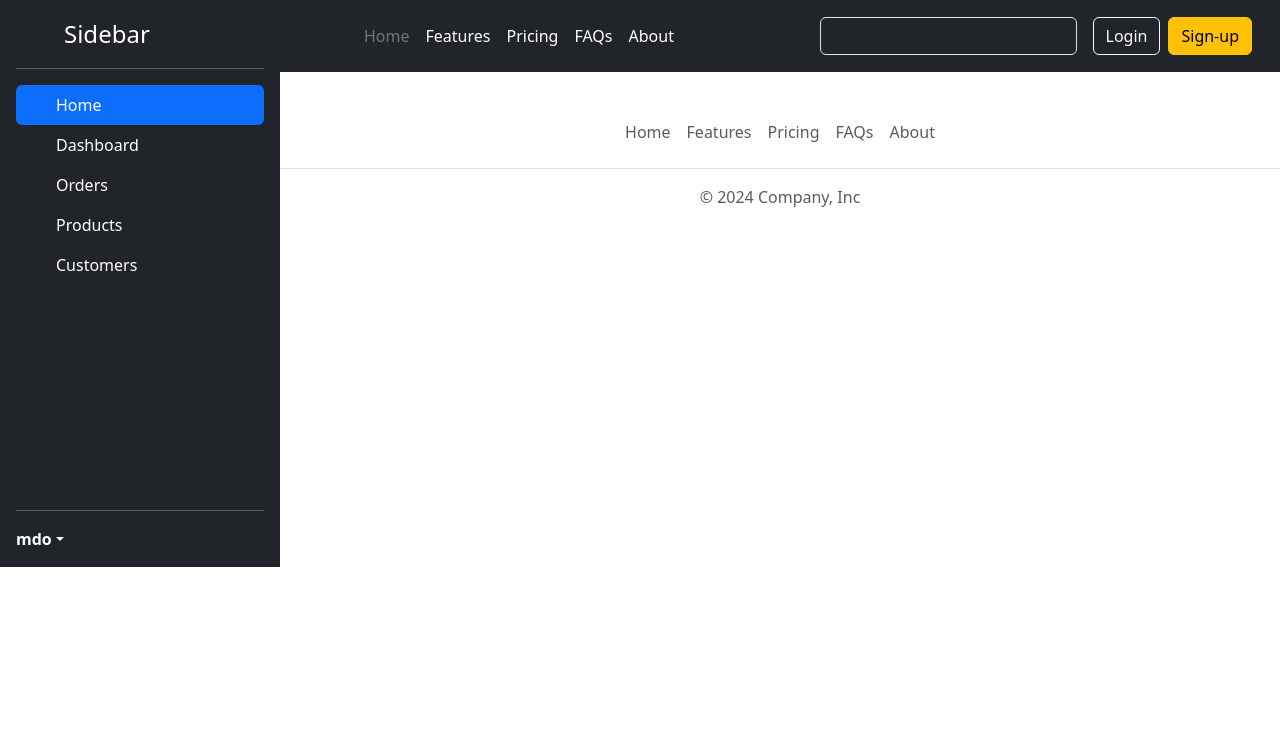
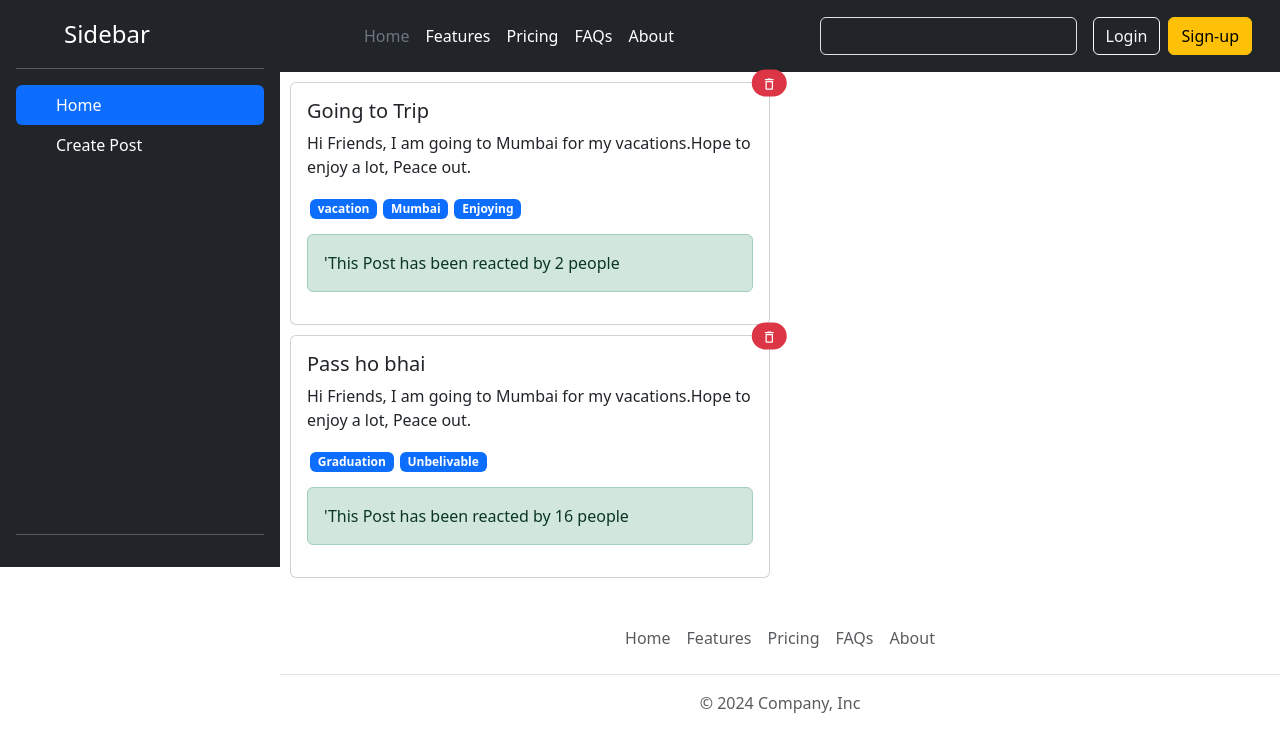
Before and after one commit to Anand-wase/React, a React (Vite) app in the folder social-media/: page / in a window 1280 px wide. Shown: the top 752 px of the page. Built offline with nearby package versions, Linux system fonts and the light colour scheme.

Commit message:
added delete Post fuctionality

```diff
--- a/social-media/src/App.css
+++ b/social-media/src/App.css
@@ -8,3 +8,18 @@
 .content{
   width: 100%;
 }
+.post-card{
+  margin: 10px;
+}
+.createPost{
+  border: 2px;
+  border-radius: 3;
+  margin: 10px;
+}
+.hashtag{
+  margin: 0px 3px;
+}
+.reactions{
+  width: 100%;
+  margin: 15px 0px 0px 0px;
+}
--- a/social-media/src/App.jsx
+++ b/social-media/src/App.jsx
@@ -2,18 +2,27 @@ import './App.css'
 import Header from './components/Header'
 import Footer from './components/Footer'
 import SideBar from './components/SideBar'
+import { useState } from 'react'
+import CreatePost from './components/CreatePost'
+import PostList from './components/PostList'
+import PostlistProvider from './store/post-list-store'
 
 function App() {
-
+  const [selectedTab, setSelectedTab] = useState('Home')
+  const handleClick = (tab) =>{
+    setSelectedTab(tab);
+  }
   return (
-    <div className='app-container'>
-      <div className='sideBarContent'><SideBar/></div>
+    <PostlistProvider>
+          <div className='app-container'>
+      <div className='sideBarContent'><SideBar selectedTab={selectedTab} onHandleClick={handleClick}/></div>
     <div className='content'>
     <Header/>
+    {selectedTab==="Home"? <PostList/> : <CreatePost/>}
     <Footer/>
     </div>
     </div>
-
+    </PostlistProvider>
 
   )
 }
--- a/social-media/src/components/CreatePost.jsx
+++ b/social-media/src/components/CreatePost.jsx
@@ -0,0 +1,18 @@
+const CreatePost = () => {
+  return <form className="createPost">
+  <div className="mb-3">
+    <label htmlFor="exampleInputEmail1" className="form-label">Email address</label>
+    <input type="email" className="form-control" id="exampleInputEmail1" aria-describedby="emailHelp"/>
+  </div>
+  <div className="mb-3">
+    <label htmlFor="exampleInputPassword1" className="form-label">Password</label>
+    <input type="password" className="form-control" id="exampleInputPassword1"/>
+  </div>
+  <div className="mb-3 form-check">
+    <input type="checkbox" className="form-check-input" id="exampleCheck1"/>
+    <label className="form-check-label" htmlFor="exampleCheck1">Check me out</label>
+  </div>
+  <button type="submit" className="btn btn-primary">Submit</button>
+</form>
+};
+export default CreatePost;
--- /dev/null
+++ b/social-media/src/components/Post.jsx
@@ -0,0 +1,21 @@
+import { MdOutlineDeleteOutline } from "react-icons/md";
+import { useContext } from "react";
+import { PostListContext } from "../store/post-list-store";
+
+const Post = ({post}) => {
+  const {deletePost} = useContext(PostListContext);
+  return <div className="card post-card" style={{width: '30rem'}}>
+  <div className="card-body">
+    <h5 className="card-title">{post.title}
+    <span className="position-absolute top-0 start-100 translate-middle badge rounded-pill bg-danger" onClick={()=>deletePost(post.id)}>
+    <MdOutlineDeleteOutline/>
+    <span className="visually-hidden">unread messages</span>
+  </span>
+    </h5>
+    <p className="card-text">{post.body}</p>
+    {post.tags.map((tag)=><span className="badge text-bg-primary hashtag" key={tag}>{tag}</span>)}
+    <div className="alert alert-success reactions" role="alert">'This Post has been reacted by {post.reactions} people</div>
+  </div>
+</div>
+};
+export default Post;
--- /dev/null
+++ b/social-media/src/components/PostList.jsx
@@ -0,0 +1,11 @@
+import { useContext } from "react";
+import Post from "./Post"
+import {PostListContext} from '../store/post-list-store'
+
+const PostList = () => {
+  const {postlist} = useContext(PostListContext);
+  return<>
+  {postlist.map((post)=><Post key={post.id} post={post}/>)}
+  </>
+};
+export default PostList;
--- a/social-media/src/components/SideBar.jsx
+++ b/social-media/src/components/SideBar.jsx
@@ -1,4 +1,4 @@
-const SideBar = () => {
+const SideBar = ({selectedTab, onHandleClick}) => {
   return <div className="d-flex flex-column flex-shrink-0 p-3 text-bg-dark sideBarContent" style={{width: '280px'}}>
   <a href="/" className="d-flex align-items-center mb-3 mb-md-0 me-md-auto text-white text-decoration-none">
     <svg className="bi pe-none me-2" width="40" height="32"><use xlinkHref="#bootstrap"></use></svg>
@@ -7,49 +7,19 @@ const SideBar = () => {
   <hr/>
   <ul className="nav nav-pills flex-column mb-auto">
     <li className="nav-item">
-      <a href="#" className="nav-link active" aria-current="page">
+      <a href="#" className={`nav-link text-white ${selectedTab === 'Home' ? 'active' : ''}`} aria-current="page" onClick={()=>onHandleClick('Home')}>
         <svg className="bi pe-none me-2" width="16" height="16"><use xlinkHref="#home"></use></svg>
         Home
       </a>
     </li>
     <li>
-      <a href="#" className="nav-link text-white">
+      <a href="#" className={`nav-link text-white ${selectedTab !== 'Home' ? 'active' : ''}`}  onClick={()=>onHandleClick('CreatePost')}>
         <svg className="bi pe-none me-2" width="16" height="16"><use xlinkHref="#speedometer2"></use></svg>
-        Dashboard
-      </a>
-    </li>
-    <li>
-      <a href="#" className="nav-link text-white">
-        <svg className="bi pe-none me-2" width="16" height="16"><use xlinkHref="#table"></use></svg>
-        Orders
-      </a>
-    </li>
-    <li>
-      <a href="#" className="nav-link text-white">
-        <svg className="bi pe-none me-2" width="16" height="16"><use xlinkHref="#grid"></use></svg>
-        Products
-      </a>
-    </li>
-    <li>
-      <a href="#" className="nav-link text-white">
-        <svg className="bi pe-none me-2" width="16" height="16"><use xlinkHref="#people-circle"></use></svg>
-        Customers
+        Create Post
       </a>
     </li>
   </ul>
   <hr/>
-  <div className="dropdown">
-    <a href="#" className="d-flex align-items-center text-white text-decoration-none dropdown-toggle" data-bs-toggle="dropdown" aria-expanded="false">
-      <strong>mdo</strong>
-    </a>
-    <ul className="dropdown-menu dropdown-menu-dark text-small shadow">
-      <li><a className="dropdown-item" href="#">New project...</a></li>
-      <li><a className="dropdown-item" href="#">Settings</a></li>
-      <li><a className="dropdown-item" href="#">Profile</a></li>
-      <li><hr className="dropdown-divider"/></li>
-      <li><a className="dropdown-item" href="#">Sign out</a></li>
-    </ul>
   </div>
-</div>
 };
 export default SideBar;
--- /dev/null
+++ b/social-media/src/store/post-list-store.jsx
@@ -0,0 +1,52 @@
+import { createContext, useReducer } from "react";
+
+const postlist1 = [{
+  id : '1',
+  title : 'Going to Trip',
+  body : 'Hi Friends, I am going to Mumbai for my vacations.Hope to enjoy a lot, Peace out.',
+  reactions : 2,
+  userId : 'user-9',
+  tags : ['vacation', 'Mumbai', 'Enjoying']
+},{
+  id : '2',
+  title : 'Pass ho bhai',
+  body : 'Hi Friends, I am going to Mumbai for my vacations.Hope to enjoy a lot, Peace out.',
+  reactions : 16,
+  userId : 'user-10',
+  tags : ['Graduation', 'Unbelivable']
+}];
+export const PostListContext = createContext({
+  postlist : postlist1,
+  addPost : ()=>{},
+  deletePost : ()=>{}
+});
+
+const postListReducer = (currPostList,action) => {
+  let newPostList = currPostList;
+  if (action.type==='DELETE_POST')
+    newPostList = newPostList.filter(post=> post.id!==action.payload.id);
+  return newPostList;
+};
+const PostlistProvider = ({children}) => {
+  const [postlist, dispatchPostList] = useReducer(postListReducer,postlist1);
+  const addPost = ()=>{
+  };
+  const deletePost = (id) =>{
+    console.log("hehe")
+    const newAction ={
+      type : 'DELETE_POST',
+      payload : {
+        id
+      }
+    };
+    dispatchPostList(newAction);
+  };
+  return <PostListContext.Provider value={{
+    postlist,
+    addPost,
+    deletePost
+  }}>
+    {children}
+  </PostListContext.Provider>
+};
+export default PostlistProvider;
```
